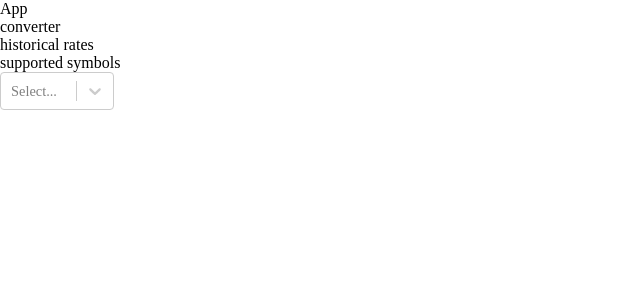
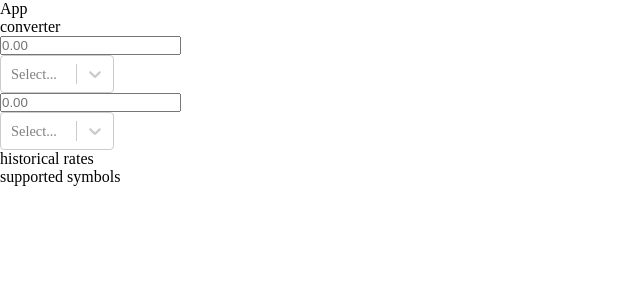
Before and after one commit to SergeyMurin/currency-converter-spa, a React (Create React App) app: page / in a window 1280 px wide. Shown: the top 300 px of the page, without its empty margins (0-640 px from the left). Built offline with nearby package versions, Linux system fonts and the light colour scheme; no server answers.

Commit message:
currency-input

```diff
--- a/src/App.tsx
+++ b/src/App.tsx
@@ -5,6 +5,7 @@ import HistoricalRates from "./components/historical-rates";
 import AvailableCurrencies from "./components/available-currencies";
 import {useAction} from "./hooks/use-action";
 import {CurrencySelect} from "./components/converter/currency-select/currency-select";
+import {CurrencyInput} from "./components/converter/currency-input/currency-input";
 
 
 const App = () => {
@@ -28,7 +29,7 @@ const App = () => {
             <Converter/>
             <HistoricalRates/>
             <AvailableCurrencies/>
-            <CurrencySelect/>
+
         </div>
     );
 }
--- a/src/app.css
+++ b/src/app.css
@@ -3,19 +3,3 @@
     padding: 0;
     position: relative;
 }
-
-.currency-select {
-    width: 7.1rem;
-    font-size: 0.9rem;
-}
-
-.currency-option {
-    display: flex;
-    align-items: center;
-    justify-content: left;
-}
-
-.currency-icon {
-    width: 0.9rem;
-    padding-right: 0.5rem;
-}
--- a/src/components/converter/converter.tsx
+++ b/src/components/converter/converter.tsx
@@ -1,6 +1,7 @@
 import React, {useEffect} from 'react';
 import {useTypedSelector} from "../../hooks/use-typed-selector";
 import {useAction} from "../../hooks/use-action";
+import {CurrencyInput} from "./currency-input/currency-input";
 
 const Converter: React.FC = () => {
     const {loading_status} = useTypedSelector(state => state.converter);
@@ -9,6 +10,9 @@ const Converter: React.FC = () => {
     return (
         <div className={"converter"}>
             converter {loading_status ? <b>Loading...</b> : <></>}
+
+            <CurrencyInput/>
+            <CurrencyInput/>
         </div>
     );
 };
--- /dev/null
+++ b/src/components/converter/currency-input/currency-input.tsx
@@ -0,0 +1,42 @@
+import React, {useState} from "react";
+import "./currency-input.css";
+import {CurrencySelect} from "../currency-select/currency-select";
+
+export const CurrencyInput: React.FC = () => {
+    const [inputValue, setInputValue] = useState("");
+
+    const inputValueHandler = (event: React.ChangeEvent) => {
+        const regex = /^\d*(\.\d{0,4})*(\.)?$/;
+        const value = (event.target as HTMLInputElement).value;
+        if (regex.test(value)) {
+            setInputValue(value);
+        }
+    };
+
+    const inputValuePrettier = (event: any) => {
+        const value = (event.target as HTMLInputElement).value;
+        const separator = "."
+        if (value.includes(separator)) {
+            const temp = value.split(separator);
+            if (temp[1].length === 0) {
+                setInputValue(value + "00");
+            }
+            if (temp[1].length === 1) {
+                setInputValue(value + "0");
+            }
+        } else {
+            setInputValue(value.length ? value + separator + "00" : value);
+        }
+    }
+
+    return (
+        <div className={"currency__input"}>
+            <input className={"currency-input"}
+                   onChange={(event) => inputValueHandler(event)}
+                   onBlur={(event) => inputValuePrettier(event)}
+                   value={inputValue}
+                   placeholder={"0.00"}/>
+            <CurrencySelect/>
+        </div>
+    )
+}
--- /dev/null
+++ b/src/components/converter/currency-select/currency-select.css
@@ -0,0 +1,15 @@
+.currency-select {
+    width: 7.15rem;
+    font-size: 0.9rem;
+}
+
+.currency-option {
+    display: flex;
+    align-items: center;
+    justify-content: left;
+}
+
+.currency-icon {
+    width: 0.9rem;
+    padding-right: 0.5rem;
+}
--- a/src/components/converter/currency-select/currency-select.tsx
+++ b/src/components/converter/currency-select/currency-select.tsx
@@ -1,14 +1,14 @@
 import React, {useEffect, useState} from 'react';
+import "./currency-select.css";
 import Select from 'react-select';
 import {CurrencySelectOptionType} from "../../../types/currency-select-option-types";
 import {useTypedSelector} from "../../../hooks/use-typed-selector";
-import {CurrencyWithFlagTypes, ICurrencyWithFlag} from "../../../types/currency-with-flag-types";
+import {CurrencyWithFlagTypes} from "../../../types/currency-with-flag-types";
 
 
 const generateOptions = (symbols: {}) => {
-
+    const flags: [] = require("../../../assets/images/currencies-with-flags.json");
     const options: CurrencySelectOptionType[] | any = [];
-    const flags: [] = require("../../../assets/images/currencies-with-flags.json");
 
     for (let [key, value] of Object.entries(symbols)) {
         const currencyWithFlag: CurrencyWithFlagTypes | any = flags.find((obj: CurrencyWithFlagTypes) => {
@@ -23,9 +23,7 @@ const generateOptions = (symbols: {}) => {
             label:
                 <div className={"currency-option"}>
                     {currencyWithFlag?.flag ?
-                        <div className={"currency__icon"}>
-                            <img className={"currency-icon"} src={currencyWithFlag?.flag}></img>
-                        </div>
+                        <img className={"currency-icon"} src={currencyWithFlag?.flag}></img>
                         : <></>
                     }
                     <span>{currencyWithFlag.code}</span>
@@ -47,9 +45,12 @@ export const CurrencySelect: React.FC = () => {
         }
     }, [symbols]);
 
-    useEffect(()=>{
-        console.log("selected option:",selectedOption);
-    },[selectedOption])
+    useEffect(() => {
+        if (options) {
+            setSelectedOption(options[0]);
+        }
+    }, [options])
+
 
     const handleChange = (selectedOption: any) => {
         setSelectedOption(selectedOption);
@@ -58,6 +59,7 @@ export const CurrencySelect: React.FC = () => {
     return (
         <div className="currency__select">
             <Select
+                value={selectedOption}
                 className={"currency-select"}
                 defaultValue={selectedOption}
                 onChange={handleChange}
--- a/src/types/currency-select-option-types.ts
+++ b/src/types/currency-select-option-types.ts
@@ -1,6 +1,6 @@
 interface ICurrencySelectOption {
-    label: string | JSX.Element | null;
-    value: string | null;
+    label: string | JSX.Element | null | undefined;
+    value: string | null | undefined;
 }
 
 export type CurrencySelectOptionType = ICurrencySelectOption;
```
Also changed, not shown: src/components/converter/currency-input/currency-input.css (added).
